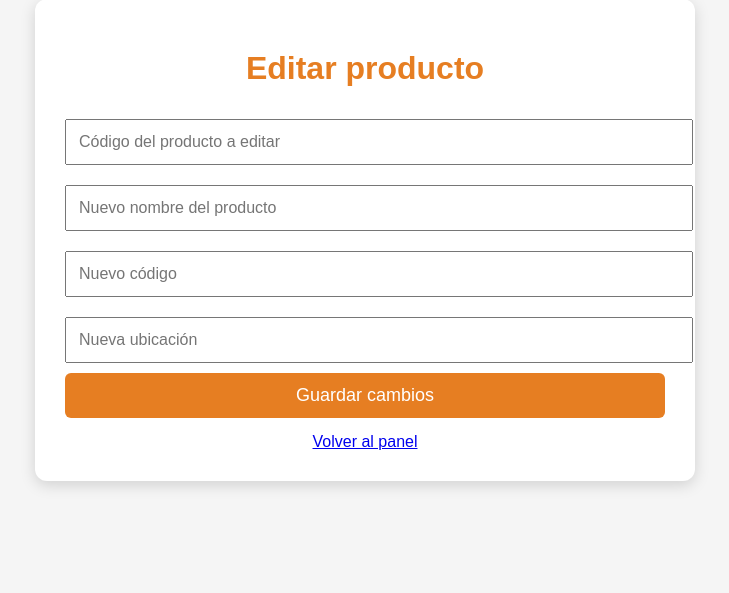
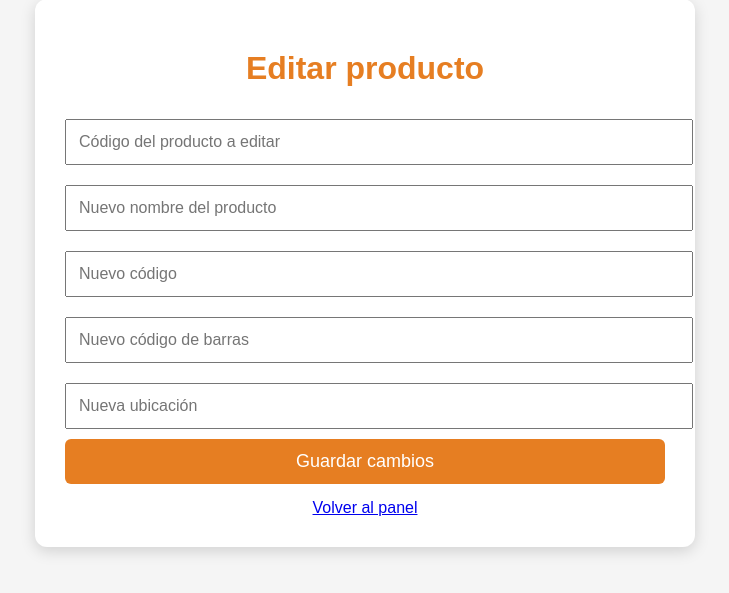
Before and after one commit to minor2612-alt/AppUbicacionesAlajuela, a Flask app: page /editar in a window 1280 px wide. Shown: the part 39-632 px from the top of the page, without its empty margins (275-1004 px from the left). Run offline with Flask 3, Linux system fonts and the light colour scheme; the visitor is signed in with stand-in values (Sample User, id 1).

Commit message:
Agregar soporte para codigo de barras

```diff
--- a/app.py
+++ b/app.py
@@ -55,6 +55,7 @@ productos = Table(
     Column("id", Integer, primary_key=True, autoincrement=True),
     Column("producto", String(250), nullable=False),
     Column("codigo", String(100), nullable=False),
+    Column("codigo_barras", String(100), nullable=True),
     Column("ubicacion", String(150), nullable=False),
 )
 
@@ -223,6 +224,7 @@ def buscar_productos(texto: str = "") -> list[dict]:
         productos.c.id,
         productos.c.producto,
         productos.c.codigo,
+        productos.c.codigo_barras,
         productos.c.ubicacion,
     ).order_by(
         productos.c.producto,
@@ -241,6 +243,7 @@ def buscar_productos(texto: str = "") -> list[dict]:
                 [
                     func.lower(productos.c.producto).like(patron),
                     func.lower(productos.c.codigo).like(patron),
+                    func.lower(func.coalesce(productos.c.codigo_barras, "")).like(patron),
                     func.lower(productos.c.ubicacion).like(patron),
                 ]
             )
@@ -390,6 +393,7 @@ def nuevo():
     if request.method == "POST":
         producto = request.form.get("producto", "").strip()
         codigo = request.form.get("codigo", "").strip()
+        codigo_barras = request.form.get("codigo_barras", "").strip()
         ubicacion = request.form.get("ubicacion", "").strip()
 
         if not producto or not codigo or not ubicacion:
@@ -405,6 +409,7 @@ def nuevo():
                 insert(productos).values(
                     producto=producto,
                     codigo=codigo,
+                    codigo_barras=codigo_barras or None,
                     ubicacion=ubicacion,
                 )
             )
@@ -425,6 +430,7 @@ def editar():
 
         producto_nuevo = request.form.get("producto", "").strip()
         codigo_nuevo = request.form.get("codigo", "").strip()
+        codigo_barras_nuevo = request.form.get("codigo_barras", "").strip()
         ubicacion_nueva = request.form.get("ubicacion", "").strip()
 
         if not codigo_buscar:
@@ -504,7 +510,8 @@ def editar():
 
             if codigo_nuevo:
                 cambios["codigo"] = codigo_nuevo
-
+            if codigo_barras_nuevo:
+                cambios["codigo_barras"] = codigo_barras_nuevo
             if ubicacion_nueva:
                 cambios["ubicacion"] = ubicacion_nueva
 
--- a/templates/editar.html
+++ b/templates/editar.html
@@ -62,7 +62,12 @@ a{display:block;text-align:center;margin-top:15px;}
         placeholder="Nuevo código"
         value="{{ codigo or '' }}"
     >
-
+<input
+    type="text"
+    name="codigo_barras"
+    placeholder="Nuevo código de barras"
+    value="{{ codigo_barras or '' }}"
+>
     <input
         type="text"
         name="ubicacion"
--- a/templates/nuevo.html
+++ b/templates/nuevo.html
@@ -51,6 +51,7 @@ a{
 <form method="POST">
     <input type="text" name="producto" placeholder="Producto" required>
     <input type="text" name="codigo" placeholder="Código" required>
+    <input type="text" name="codigo_barras" placeholder="Código de barras">
     <input type="text" name="ubicacion" placeholder="Ubicación" required>
 
     <button type="submit">Guardar producto</button>
```
